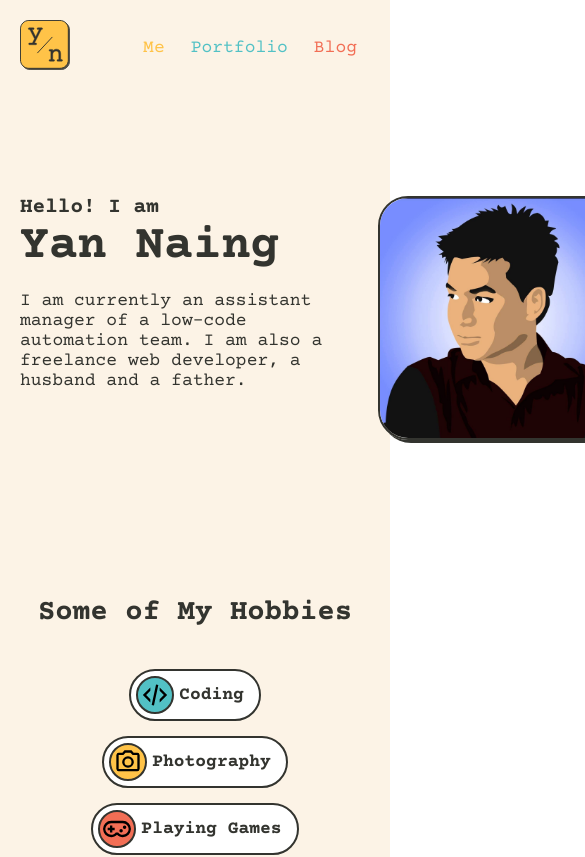
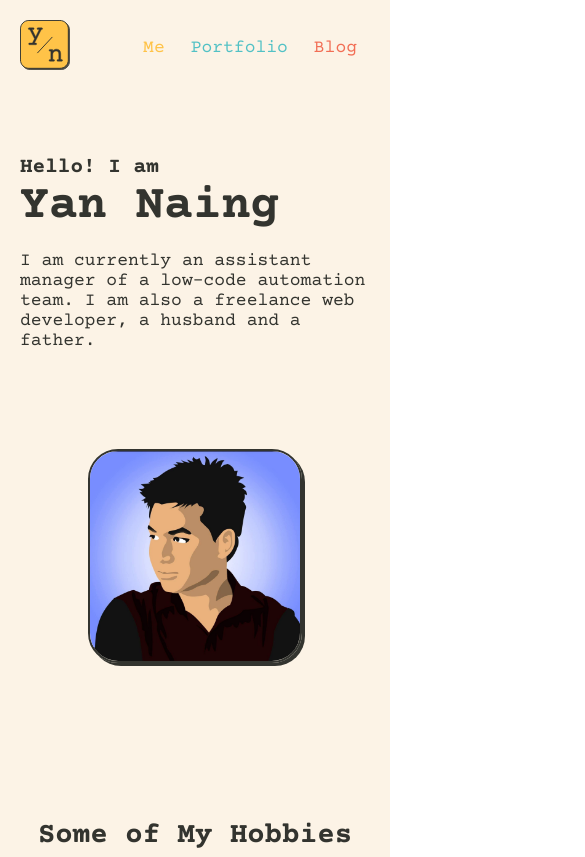
Before and after one commit to yansnote/website, a Vue app: page / in a window 390 px wide. Shown: the top 857 px of the page, 585 px wide, since content can reach past the window. Built offline with nearby package versions, Linux system fonts and the light colour scheme.

Commit message:
Done adding mediaquery for jumbotron section

```diff
--- a/src/views/HomeView.vue
+++ b/src/views/HomeView.vue
@@ -214,7 +214,12 @@
 .jumbotron {
   margin-top: 120px;
   display: grid;
-  grid-template-columns: minmax(320px, 3fr) minmax(320px, 2fr);
+  grid-template-columns: repeat(auto-fit, minmax(320px, 1fr));
+
+  @media screen and (max-width: 720px) {
+    margin-top: 80px;
+    gap: 80px;
+  }
 
   .biography {
     .bio-pre {
@@ -230,7 +235,7 @@
   .face {
     text-align: center;
     img {
-      max-width: 75%;
+      max-width: 60%;
       margin: 0 auto;
       border-radius: 30px;
       border: 2px solid var(--bold-color);
```
